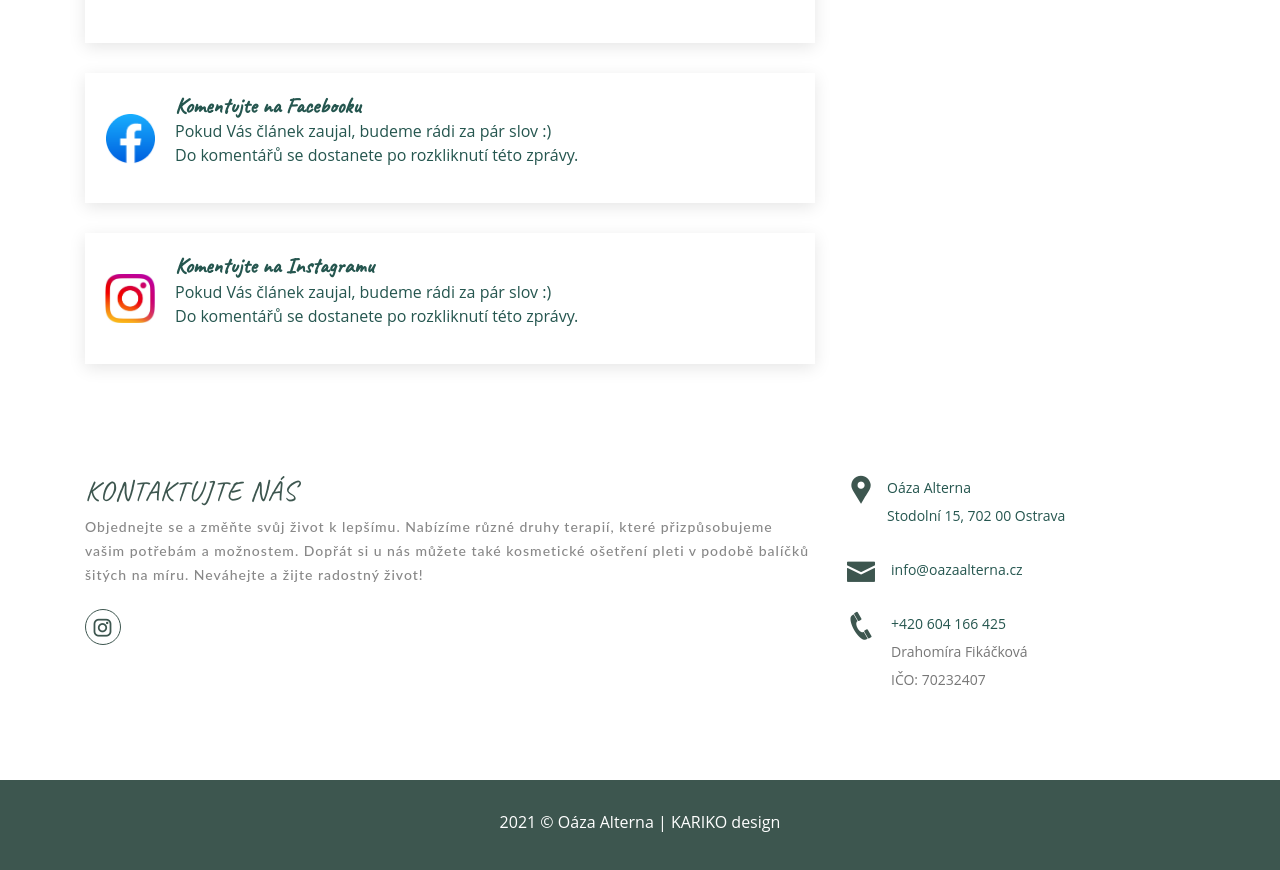
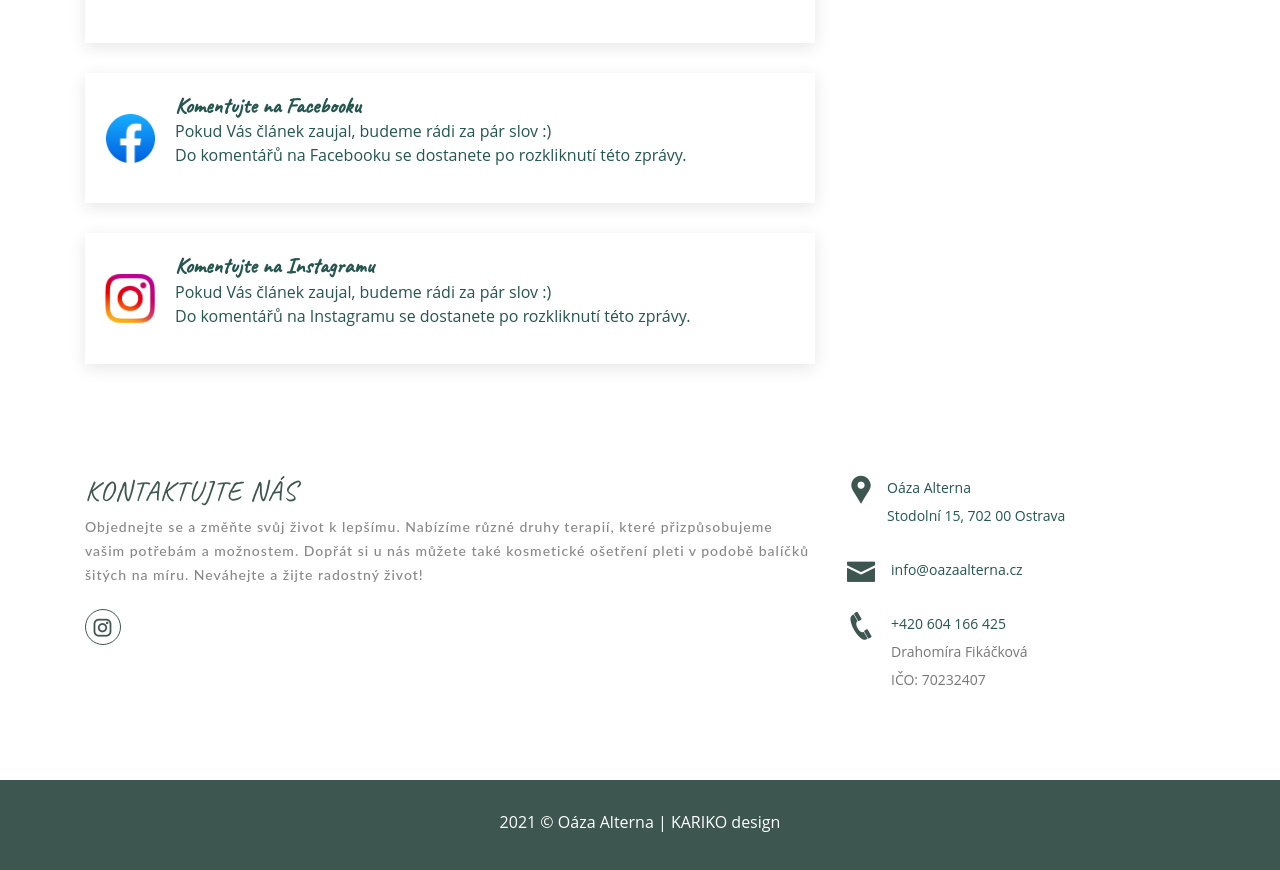
Before and after one commit to kotalka/oazaalterna, a plain HTML site: page blog-post-3.html in a window 1280 px wide. Shown: the part 1812-2682 px from the top of the page. Drawn offline with Linux system fonts and the light colour scheme; some packages are replaced by stand-ins of ours; a script that the page names is missing.

Commit message:
komentáře

```diff
--- a/blog-post-3.html
+++ b/blog-post-3.html
@@ -178,7 +178,7 @@
                 </div> -->
                 <a href="https://www.facebook.com/drahomira.fikackova/posts/2827759444144752">
                   Pokud Vás článek zaujal, budeme rádi za pár slov :) <br>
-                  Do komentářů se dostanete po rozkliknutí této zprávy.
+                  Do komentářů na Facebooku se dostanete po rozkliknutí této zprávy.
                 </p></a>
               </div>
             </div>
@@ -194,7 +194,7 @@
                 </div> -->
                 <a href="https://www.instagram.com/p/COXYmvPBqL2/?utm_source=ig_web_copy_link">
                   Pokud Vás článek zaujal, budeme rádi za pár slov :) <br>
-                  Do komentářů se dostanete po rozkliknutí této zprávy.
+                  Do komentářů na Instagramu se dostanete po rozkliknutí této zprávy.
                 </p></a>
               </div>
             </div>
```
